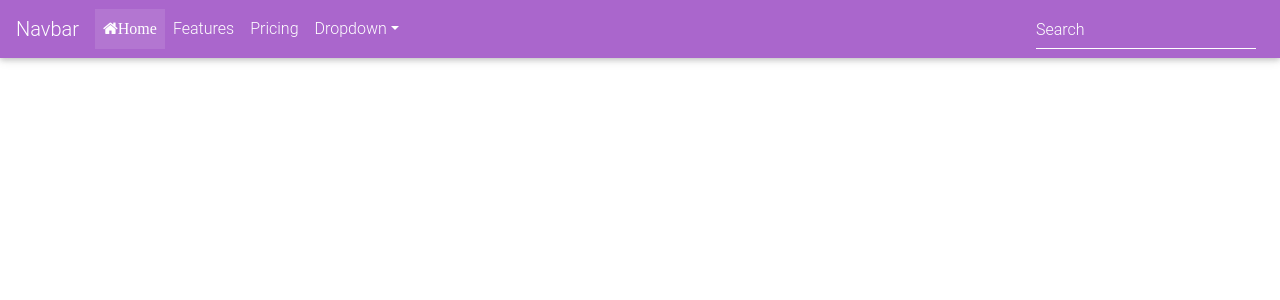
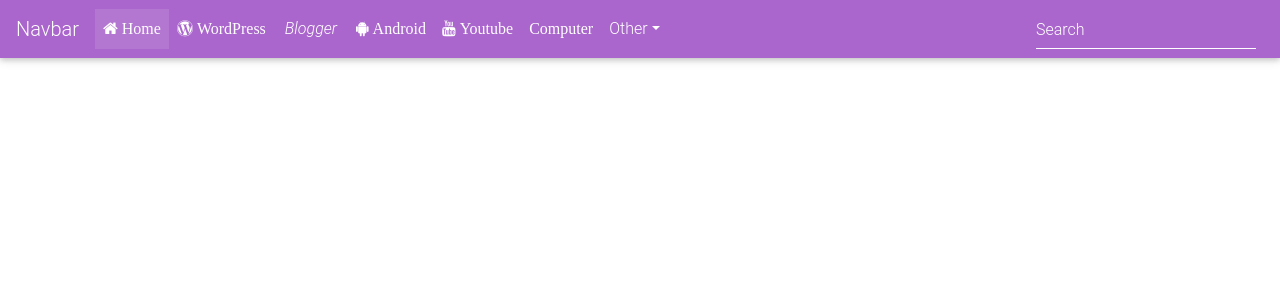
Before and after one commit to brodanie/Danief, a Jekyll site: the page built from index.html, in a window 1280 px wide. Shown: the top 300 px of the page. Built offline with Jekyll 4.4.1, drawn with Linux system fonts in a browser that asks for light colours; nearby versions of some CDN libraries.

Commit message:
Update default.html

```diff
--- a/_layouts/default.html
+++ b/_layouts/default.html
@@ -40,20 +40,28 @@
         <!-- Links -->
         <ul class="navbar-nav mr-auto">
             <li class="nav-item active">
-                <a class="nav-link" href="#"><i class="fa fa-home">Home</i>
+                <a class="nav-link" href="#"><i class="fa fa-home"> Home</i>
                     <span class="sr-only">(current)</span>
                 </a>
             </li>
             <li class="nav-item">
-                <a class="nav-link" href="#">Features</a>
+                <a class="nav-link" href="#"><i class="fa fa-wordpress"> WordPress</i></a>
             </li>
             <li class="nav-item">
-                <a class="nav-link" href="#">Pricing</a>
+                <a class="nav-link" href="#"><i class="fab fa-blogger"> Blogger</i></a>
             </li>
-
+            <li class="nav-item">
+                <a class="nav-link" href="#"><i class="fa fa-android"> Android</i></a>
+            </li>
+            <li class="nav-item">
+                <a class="nav-link" href="#"><i class="fa fa-youtube"> Youtube</i></a>
+            </li>
+            <li class="nav-item">
+                <a class="nav-link" href="#"><i class="fa fa-computer"> Computer</i></a>
+            </li>
             <!-- Dropdown -->
             <li class="nav-item dropdown">
-                <a class="nav-link dropdown-toggle" id="navbarDropdownMenuLink" data-toggle="dropdown" aria-haspopup="true" aria-expanded="false">Dropdown</a>
+                <a class="nav-link dropdown-toggle" id="navbarDropdownMenuLink" data-toggle="dropdown" aria-haspopup="true" aria-expanded="false">Other</a>
                 <div class="dropdown-menu dropdown-primary" aria-labelledby="navbarDropdownMenuLink">
                     <a class="dropdown-item" href="#">Action</a>
                     <a class="dropdown-item" href="#">Another action</a>
```
